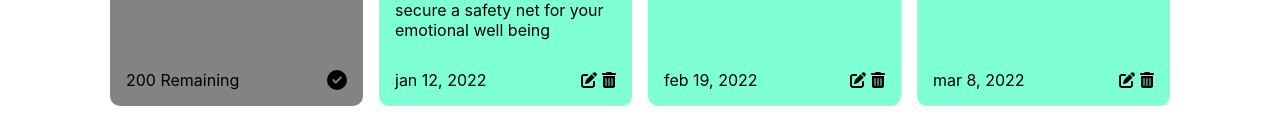
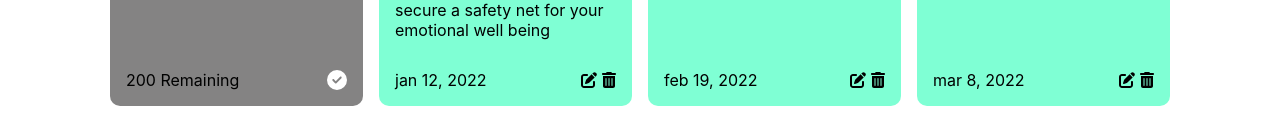
Before and after one commit to JubzCodes/simple-notes, a React (Create React App) app: page / in a window 1280 px wide. In both pictures the pointer is over the element 337 px from the left and 313 px from the top of the page. Shown: the part 234-364 px from the top of the page. Built offline with nearby package versions, Linux system fonts and the light colour scheme; the HTML template or start-up script is replaced by a standard one.

Commit message:
add hover to save icpn

```diff
--- a/src/App.css
+++ b/src/App.css
@@ -29,6 +29,10 @@ textarea::placeholder {
 
 .save {
   cursor: pointer;
+}
+
+.save:hover {
+  color: white;
 }
 
 .App {
```
